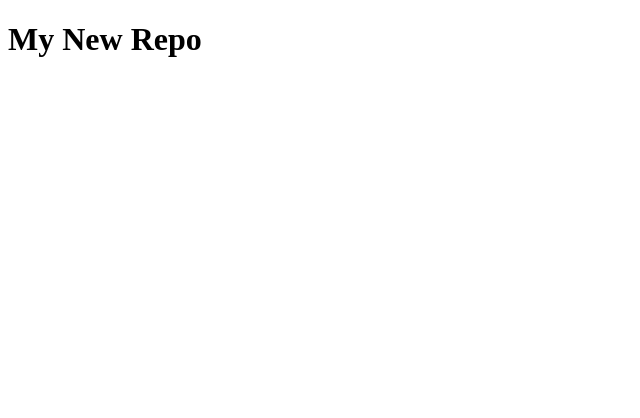
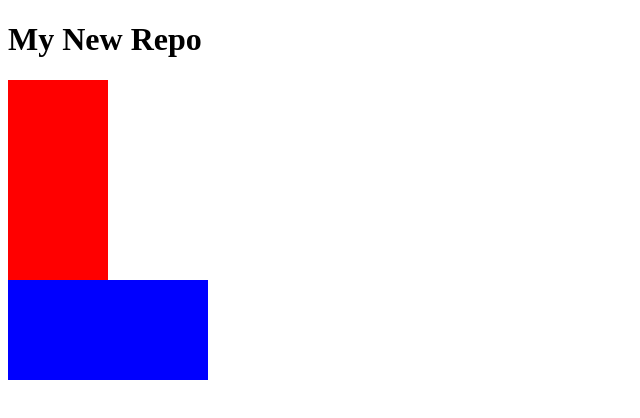
Before and after one commit to ameghcoder/coursera-repo, a plain HTML site: page index.html in a window 1280 px wide. Shown: the whole page, without its empty margins (0-640 px from the left). Drawn offline with Linux system fonts and the light colour scheme.

Commit message:
Change styling

```diff
--- a/style/main.css
+++ b/style/main.css
@@ -1,3 +1,5 @@
 .box2{
     background-color: red;
+    width: 100px;
+    height: 200px;
 }
--- a/style/page.css
+++ b/style/page.css
@@ -1,3 +1,5 @@
-.box-1{
-    background-color: pink;
+.box1{
+    background-color: blue;
+    width: 200px;
+    height: 100px;
 }
```
